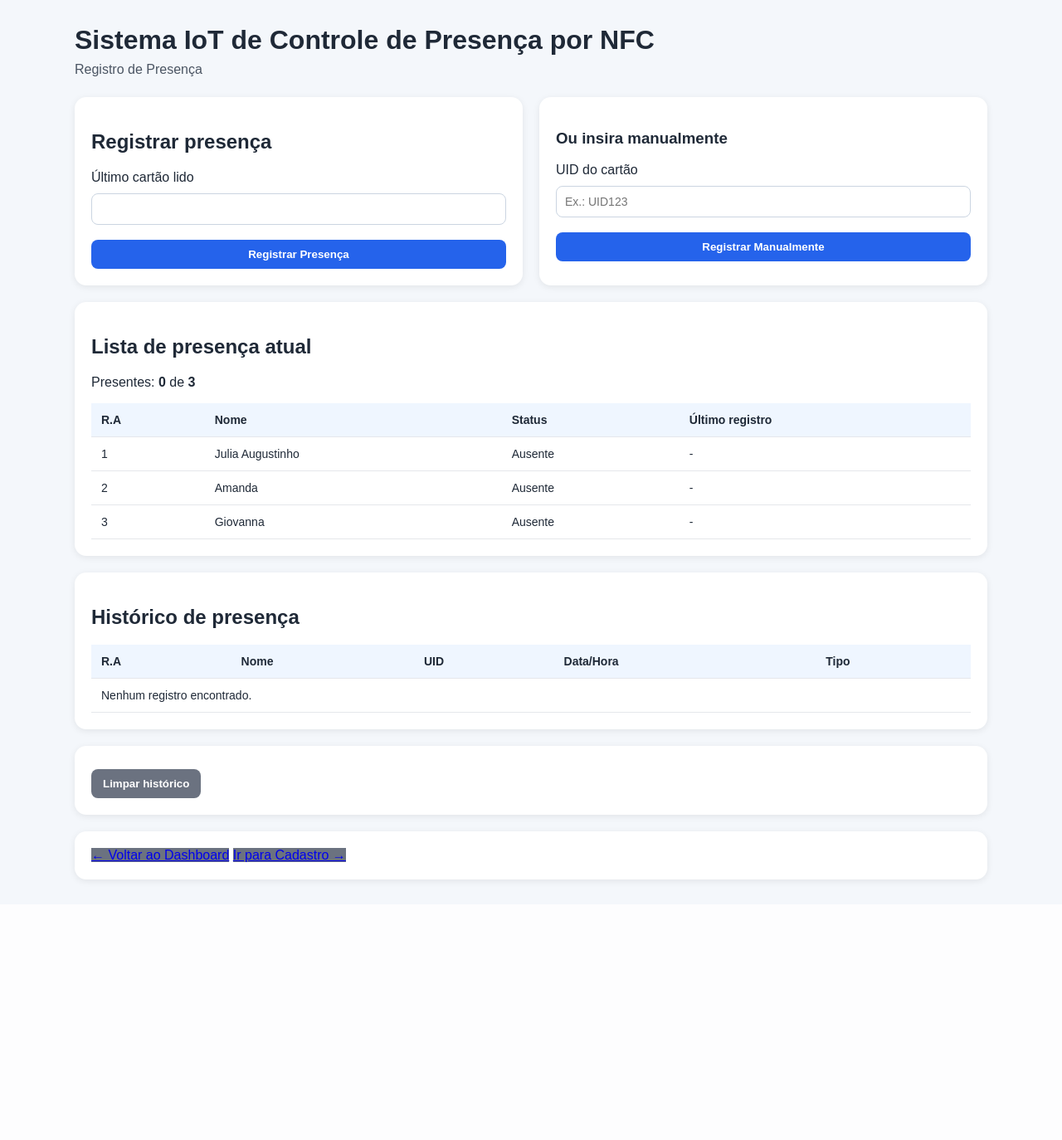
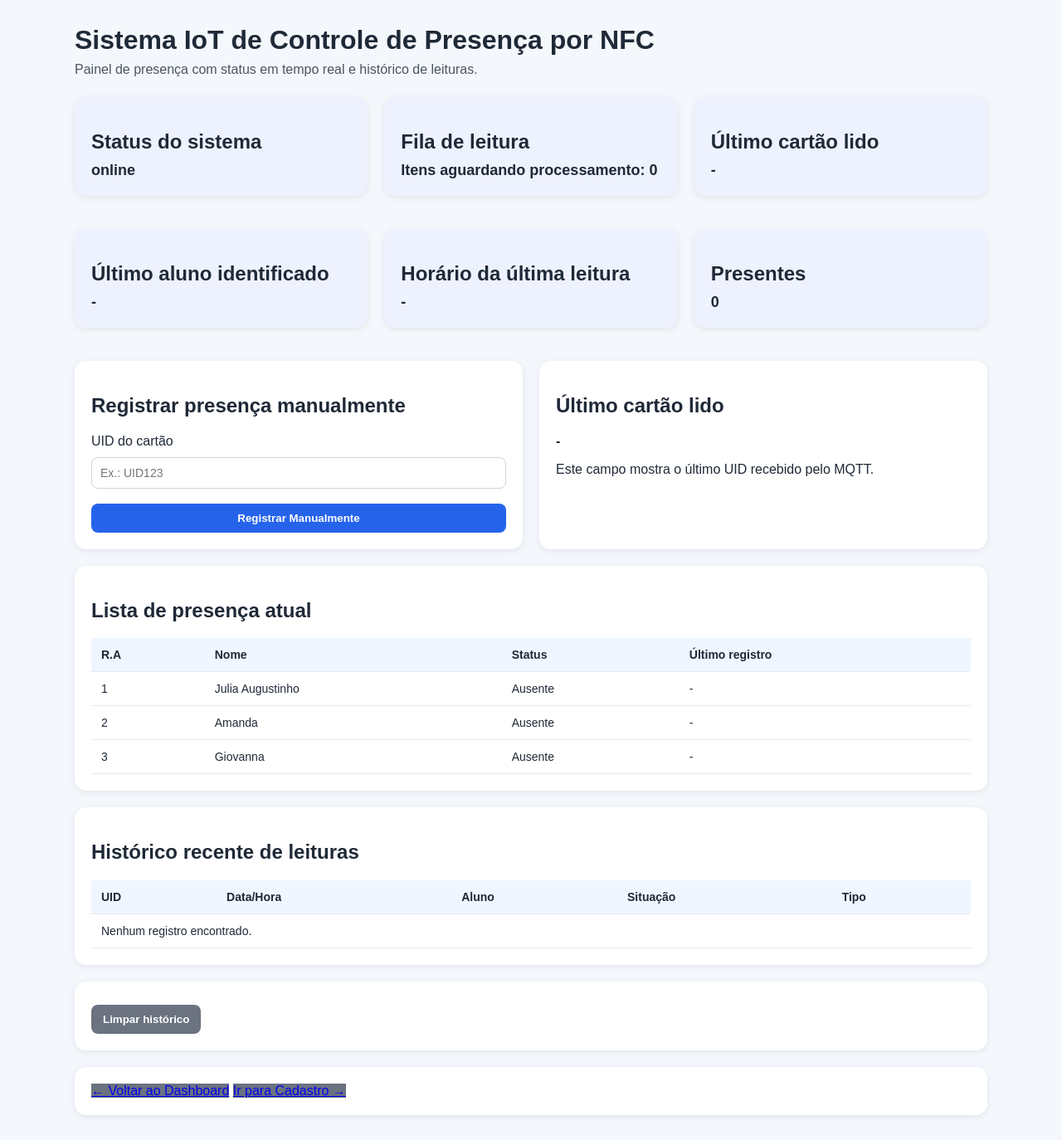
Before and after one commit to Isabelabigdataprofissional/Sistema-de-Controle-de-Presen-a-NFC-com-IoT, a Flask app: page /presenca in a window 1280 px wide. Shown: the whole page at 83% size. Before the commit the page ends 1066 px from the top, so only its background shows below. Run offline with Flask 3, Linux system fonts and the light colour scheme.

Commit message:
feat: atomatiza recebimento Id para presenca

```diff
--- a/app.py
+++ b/app.py
@@ -3,14 +3,34 @@ from __future__ import annotations
 from datetime import datetime
 from typing import Dict, List, Optional
 
-from flask import Flask, redirect, render_template, request, url_for
+from flask import Flask, redirect, render_template, request, url_for, jsonify
 
 import paho.mqtt.client as mqtt
 #import json
-from threading import Thread
+import time
+from queue import Queue, Empty
+from threading import Thread, Lock
 # import logging
 
 app = Flask(__name__)
+
+# ===== NOVA FUNCIONALIDADE: FILA DE PROCESSAMENTO NFC =====
+fila_uids: Queue[Dict[str, str]] = Queue()
+historico_leituras: List[Dict[str, str]] = []
+ultimo_evento_presenca: Dict[str, str] = {
+    "uid": "",
+    "id_aluno": "",
+    "nome": "",
+    "data_hora": "",
+    "situacao": "",
+    "tipo": "",
+}
+ultimo_uid_cadastro = ""
+ultimo_uid_presenca = ""
+ultimo_para_cadastro = True
+estado_lock = Lock()
+IGNORE_DUPLICATE_INTERVAL_SEGUNDOS = 5
+ultimas_leituras_por_uid: Dict[str, datetime] = {}
 
 
 # ... (seu código de alunos e registros continua igual)
@@ -19,53 +39,210 @@ app = Flask(__name__)
 # ---------------- CONFIGURAÇÃO MQTT ----------------
 MQTT_BROKER = "brw.net.br"
 MQTT_TOPIC = "aluno/id"
+MQTT_USERNAME = "brware"
+MQTT_PASSWORD = "SQRT(pi)!=314"
+
+# ===== ALTERAÇÃO: NORMALIZAÇÃO DE UID NFC =====
+def normalizar_uid(uid: str) -> str:
+    """Normaliza o UID para comparação e armazenamento uniforme."""
+    if not uid:
+        return ""
+
+    uid = uid.strip()
+    uid = uid.replace("-", " ")
+    uid = uid.replace(":", " ")
+    uid = uid.replace(".", " ")
+    uid = " ".join(uid.split())
+    return uid.upper()
+
 
 def ao_receber_mensagem(client, userdata, msg):
-# logger.debug(f"[MQTT] Topico: {msg.topic}, mensagem: {msg.payload.decode()}")
+    # logger.debug(f"[MQTT] Topico: {msg.topic}, mensagem: {msg.payload.decode()}")
 
-    global ultimo_uid_cadastro, ultimo_uid_presenca
+    global ultimo_uid_cadastro, ultimo_uid_presenca, ultimo_para_cadastro
 
     uid_recebido = msg.payload.decode().strip()
+    uid_recebido = normalizar_uid(uid_recebido)
 
-    # Alterna entre cadastro e presença para não conflitar
-    # Se o último foi para cadastro, o próximo vai para presença
-    global _ultimo_para_cadastro
-    if not hasattr(ao_receber_mensagem, '_ultimo_para_cadastro'):
-        ao_receber_mensagem._ultimo_para_cadastro = True
+    print(f"[MQTT] Mensagem recebida no tópico {msg.topic}: '{uid_recebido}'")
 
-    if ao_receber_mensagem._ultimo_para_cadastro:
-        ultimo_uid_cadastro = uid_recebido
-        ao_receber_mensagem._ultimo_para_cadastro = False
+    # Alterna entre cadastro e presença para preservar o fluxo atual do sistema.
+    # Essa alternância mantém o comportamento que já existia no projeto.
+    with estado_lock:
+        destino = "cadastro" if ultimo_para_cadastro else "presenca"
+        ultimo_para_cadastro = not ultimo_para_cadastro
+
+        if destino == "cadastro":
+            ultimo_uid_cadastro = uid_recebido
+        else:
+            ultimo_uid_presenca = uid_recebido
+
+    # Adiciona cada UID à fila para processamento sequencial.
+    fila_uids.put({
+        "uid": uid_recebido,
+        "destino": destino,
+        "recebido_em": datetime.now().strftime("%d/%m/%Y %H:%M:%S"),
+    })
+
+    print(f"[MQTT] UID enfileirado: '{uid_recebido}' - destino: {destino}")
+
+def on_connect(client, userdata, flags, rc):
+    """Callback executado quando o MQTT conectar com sucesso."""
+    if rc == 0:
+        print(f"[MQTT] Conectado ao broker {MQTT_BROKER} com sucesso")
+        client.subscribe(MQTT_TOPIC)
+        print(f"[MQTT] Inscrito no tópico: {MQTT_TOPIC}")
     else:
-        ultimo_uid_presenca = uid_recebido
-        ao_receber_mensagem._ultimo_para_cadastro = True
-    # aluno = buscar_aluno_por_uid(uid_recebido)
-    # tipo = definir_tipo_registro(aluno["id_aluno"]) if aluno else "erro"
+        print(f"[MQTT] Falha na conexão MQTT, código de retorno: {rc}")
 
-    # novo_registro = {
-    #     "id_aluno": aluno["id_aluno"] if aluno else "-",
-    #     "nome": aluno["nome"] if aluno else "Cartão não identificado",
-    #     "uid": uid_recebido,
-    #     "data_hora": datetime.now().strftime("%d/%m/%Y %H:%M:%S"),
-    #     "tipo": tipo,
-    # }
 
-    # registros.append(novo_registro)
-    # print(f"Registro adicionado para: {novo_registro['nome']}")
-    # print(f"Lista de chamada: {registros}")
+def on_disconnect(client, userdata, rc):
+    """Callback executado quando o MQTT se desconecta."""
+    print(f"[MQTT] Desconectado do broker {MQTT_BROKER} com código: {rc}")
+
 
 def iniciar_mqtt():
     cliente = mqtt.Client()
-    # cliente.username_pw_set("brware", "SQRT(pi)!=314") liberou o acesso anonimo
+    cliente.username_pw_set(MQTT_USERNAME, MQTT_PASSWORD)
+    cliente.on_connect = on_connect
+    cliente.on_disconnect = on_disconnect
     cliente.on_message = ao_receber_mensagem
-    cliente.connect(MQTT_BROKER, 1883)
-    if cliente.connect:
-        print('Conectado ao:', MQTT_BROKER)
+
+    try:
+        resultado = cliente.connect(MQTT_BROKER, 1883)
+        print(f"[MQTT] Tentando conectar ao broker {MQTT_BROKER}, retorno: {resultado}")
+    except Exception as exc:
+        print(f"[MQTT] Erro ao conectar no broker: {exc}")
+        return
+
+    cliente.loop_start()
+    print("[MQTT] Loop de rede MQTT iniciado")
+
+    # Mantém a thread viva enquanto o Flask roda.
+    while True:
+        try:
+            if not cliente.is_connected():
+                print("[MQTT] Conexão MQTT perdida, tentando reconectar...")
+                cliente.reconnect()
+            time.sleep(1)
+        except Exception as exc:
+            print(f"[MQTT] Erro no loop de reconexão: {exc}")
+            time.sleep(5)
+
+
+# ===== NOVA FUNCIONALIDADE: PROCESSADOR DE FILA =====
+
+def registrar_evento_historico(
+    uid: str,
+    destino: str,
+    situacao: str,
+    id_aluno: str,
+    nome: str,
+    tipo: str,
+) -> None:
+    """Registra cada leitura no histórico para rastreabilidade."""
+    print(f"[HISTORICO] UID='{uid}' destino='{destino}' situacao='{situacao}' id_aluno='{id_aluno}' nome='{nome}' tipo='{tipo}'")
+    historico_leituras.append(
+        {
+            "uid": uid,
+            "destino": destino,
+            "situacao": situacao,
+            "id_aluno": id_aluno,
+            "nome": nome,
+            "tipo": tipo,
+            "data_hora": datetime.now().strftime("%d/%m/%Y %H:%M:%S"),
+        }
+    )
+
+
+def processar_presenca(uid: str) -> None:
+    """Processa automaticamente a presença quando o UID chega na fila."""
+    agora = datetime.now()
+
+    with estado_lock:
+        ultimo_tempo = ultimas_leituras_por_uid.get(uid)
+        print(f"[PRESENCA] Verificando duplicidade para UID='{uid}'")
+        if ultimo_tempo and (agora - ultimo_tempo).total_seconds() < IGNORE_DUPLICATE_INTERVAL_SEGUNDOS:
+            print(f"[PRESENCA] Ignorado por duplicidade: UID='{uid}' ultimo_tempo='{ultimo_tempo}' agora='{agora}'")
+            registrar_evento_historico(
+                uid,
+                "presenca",
+                "Ignorado por duplicidade",
+                "-",
+                "Cartão repetido",
+                "ignorado",
+            )
+            return
+
+        ultimas_leituras_por_uid[uid] = agora
+        print(f"[PRESENCA] UID autorizado para processamento: '{uid}'")
+
+    aluno = buscar_aluno_por_uid(uid)
+    if aluno is not None:
+        tipo = definir_tipo_registro(aluno["id_aluno"])
+        novo_registro = {
+            "id_aluno": aluno["id_aluno"],
+            "nome": aluno["nome"],
+            "uid": uid,
+            "data_hora": agora.strftime("%d/%m/%Y %H:%M:%S"),
+            "tipo": tipo,
+        }
+        registros.append(novo_registro)
+        situacao = "Processado com sucesso"
+        id_aluno = aluno["id_aluno"]
+        nome = aluno["nome"]
     else:
-         print('NAO Conectado:')
-    cliente.subscribe(MQTT_TOPIC)
-    print('Inscrito no tópico: ', MQTT_TOPIC)
-    cliente.loop_forever()
+        novo_registro = {
+            "id_aluno": "-",
+            "nome": "Cartão não identificado",
+            "uid": uid,
+            "data_hora": agora.strftime("%d/%m/%Y %H:%M:%S"),
+            "tipo": "erro",
+        }
+        registros.append(novo_registro)
+        situacao = "Aluno não encontrado"
+        id_aluno = "-"
+        nome = "Cartão não identificado"
+        tipo = "erro"
+
+    registrar_evento_historico(uid, "presenca", situacao, id_aluno, nome, tipo)
+
+    with estado_lock:
+        ultimo_evento_presenca["uid"] = uid
+        ultimo_evento_presenca["id_aluno"] = id_aluno
+        ultimo_evento_presenca["nome"] = nome
+        ultimo_evento_presenca["data_hora"] = novo_registro["data_hora"]
+        ultimo_evento_presenca["situacao"] = situacao
+        ultimo_evento_presenca["tipo"] = tipo
+
+
+def processar_fila() -> None:
+    """Consume a fila de leituras MQTT e trata cada item de forma individual."""
+    while True:
+        try:
+            item = fila_uids.get(timeout=1)
+        except Empty:
+            continue
+
+        uid = item["uid"]
+        destino = item["destino"]
+        recebido_em = item["recebido_em"]
+        print(f"[FILA] Desenfileirando UID='{uid}' destino='{destino}' recebido_em='{recebido_em}'")
+
+        if destino == "cadastro":
+            registrar_evento_historico(
+                uid,
+                destino,
+                "Recebido para cadastro",
+                "-",
+                "Aguardando cadastro",
+                "cadastro",
+            )
+        else:
+            processar_presenca(uid)
+
+        fila_uids.task_done()
+
 
 # Base simulada de alunos
 alunos: List[Dict[str, str]] = [
@@ -76,15 +253,18 @@ alunos: List[Dict[str, str]] = [
 
 # Registros de presença
 registros: List[Dict[str, str]] = []
-ultimo_uid_cadastro = ""
-ultimo_uid_presenca = ""
 
 
 def buscar_aluno_por_uid(uid: str) -> Optional[Dict[str, str]]:
     """Busca um aluno pelo UID do cartão NFC."""
+    uid = normalizar_uid(uid)
+    print(f"[BUSCA_ALUNO] Iniciando busca para UID='{uid}'")
     for aluno in alunos:
+        print(f"[BUSCA_ALUNO] Comparando com aluno id_aluno='{aluno['id_aluno']}' uid_salvo='{aluno['id_nfc']}'")
         if aluno["id_nfc"] == uid:
+            print(f"[BUSCA_ALUNO] Aluno encontrado: id_aluno='{aluno['id_aluno']}' nome='{aluno['nome']}'")
             return aluno
+    print(f"[BUSCA_ALUNO] Nenhum aluno encontrado para UID='{uid}'")
     return None
 
 
@@ -158,12 +338,41 @@ def presenca_page():
     lista_presenca = calcular_lista_presenca()
     presentes = sum(1 for item in lista_presenca if item["status"] == "Presente")
 
+    with estado_lock:
+        historico_recente = historico_leituras[-10:]
+
     return render_template(
         "presenca.html",
         registros=registros,
         lista_presenca=lista_presenca,
         total_presentes=presentes,
         ultimo_uid_presenca=ultimo_uid_presenca,
+        historico_recente=historico_recente,
+    )
+
+@app.route("/status_presenca", methods=["GET"])
+def status_presenca():
+    """Retorna dados de presença para atualização automática da interface."""
+    lista_presenca = calcular_lista_presenca()
+    presentes = sum(1 for item in lista_presenca if item["status"] == "Presente")
+
+    with estado_lock:
+        historico_recente = historico_leituras[-10:]
+        ultimo_presenca = ultimo_evento_presenca.copy()
+        ultimo_uid = ultimo_uid_presenca
+        fila_tamanho = fila_uids.qsize()
+
+    return jsonify(
+        {
+            "status_sistema": "online",
+            "ultimo_cartao_lido": ultimo_uid,
+            "ultimo_aluno_identificado": ultimo_presenca.get("nome", "-"),
+            "horario_ultima_leitura": ultimo_presenca.get("data_hora", "-"),
+            "total_presentes": presentes,
+            "lista_presenca": lista_presenca,
+            "historico_recente": historico_recente,
+            "fila_tamanho": fila_tamanho,
+        }
     )
 
 @app.route("/cadastrar_aluno", methods=["POST"])
@@ -175,6 +384,8 @@ def cadastrar_aluno():
     id_nfc = request.form.get("id_nfc", "").strip()
 
     if id_aluno and nome and id_nfc:
+        id_nfc = normalizar_uid(id_nfc)
+
         # Evita duplicidade de UID
         if not any(aluno["id_nfc"] == id_nfc for aluno in alunos):
             alunos.append(
@@ -184,8 +395,16 @@ def cadastrar_aluno():
                     "id_nfc": id_nfc,
                 }
             )
+            print(f"[CADASTRO] Aluno cadastrado: id_aluno='{id_aluno}' nome='{nome}' id_nfc='{id_nfc}'")
+
+            # ===== ALTERAÇÃO: REGISTRO AUTOMÁTICO DE PRESENÇA APÓS CADASTRO =====
+            print(f"[CADASTRO] Registrando presença automaticamente para UID='{id_nfc}'")
+            processar_presenca(id_nfc)
+
             # Limpa o UID após cadastro
             ultimo_uid_cadastro = ""
+        else:
+            print(f"[CADASTRO] UID já cadastrado: '{id_nfc}'")
 
     return redirect(url_for("cadastro_page"))
 
@@ -195,6 +414,7 @@ def registrar_presenca():
     global ultimo_uid_presenca
 
     uid = request.form.get("uid", "").strip()
+    uid = normalizar_uid(uid)
 
     if not uid:
         return redirect(url_for("presenca_page"))
@@ -240,6 +460,11 @@ if __name__ == "__main__":
     #print("Servidor iniciando em http://127.0.0.1:5000")
     thread_mqtt = Thread(target=iniciar_mqtt, daemon=True)
     thread_mqtt.start()
+
+    # ===== NOVA FUNCIONALIDADE: PROCESSAMENTO ASSÍNCRONO DE FILA =====
+    thread_fila = Thread(target=processar_fila, daemon=True)
+    thread_fila.start()
+
     app.run(host="127.0.0.1", port=5000, debug=True, use_reloader=False)
     #iniciar_mqtt()
 
--- a/static/style.css
+++ b/static/style.css
@@ -68,6 +68,46 @@ button:hover {
     background: #6b7280;
 }
 
+.botao-principal {
+    display: inline-block;
+    padding: 12px 20px;
+    background: #2563eb;
+    color: white;
+    text-decoration: none;
+    border-radius: 8px;
+    transition: opacity 0.2s ease;
+}
+
+.botao-principal:hover {
+    opacity: 0.9;
+}
+
+.botao-presenca {
+    background: #16a34a;
+}
+
+.status-grid {
+    display: grid;
+    grid-template-columns: repeat(3, minmax(240px, 1fr));
+    gap: 20px;
+    margin-bottom: 20px;
+}
+
+.status-card {
+    background: #eef2ff;
+    color: #1f2937;
+}
+
+.status-card h2 {
+    margin-bottom: 10px;
+}
+
+.status-card p {
+    margin: 0;
+    font-size: 18px;
+    font-weight: 600;
+}
+
 table {
     width: 100%;
     border-collapse: collapse;
--- a/templates/presenca.html
+++ b/templates/presenca.html
@@ -11,35 +11,54 @@
 <body>
     <div class="container">
         <h1>Sistema IoT de Controle de Presença por NFC</h1>
-        <p class="subtitulo">Registro de Presença</p>
+        <p class="subtitulo">Painel de presença com status em tempo real e histórico de leituras.</p>
+
+        <div class="grid status-grid">
+            <section class="card status-card">
+                <h2>Status do sistema</h2>
+                <p id="statusSistema">Carregando...</p>
+            </section>
+            <section class="card status-card">
+                <h2>Fila de leitura</h2>
+                <p>Itens aguardando processamento: <strong id="filaTamanho">0</strong></p>
+            </section>
+            <section class="card status-card">
+                <h2>Último cartão lido</h2>
+                <p id="ultimoCartao">-</p>
+            </section>
+            <section class="card status-card">
+                <h2>Último aluno identificado</h2>
+                <p id="ultimoAluno">-</p>
+            </section>
+            <section class="card status-card">
+                <h2>Horário da última leitura</h2>
+                <p id="horarioUltimaLeitura">-</p>
+            </section>
+            <section class="card status-card">
+                <h2>Presentes</h2>
+                <p><strong id="presentesContador">0</strong></p>
+            </section>
+        </div>
 
         <div class="grid">
             <section class="card">
-                <h2>Registrar presença</h2>
+                <h2>Registrar presença manualmente</h2>
                 <form action="/registrar_presenca" method="post" class="formulario">
-
-                    <label>Último cartão lido</label>
-                    <input type="text" value="{{ ultimo_uid_presenca }}" readonly>
-                    <input type="hidden" name="uid" value="{{ ultimo_uid_presenca }}">
-
-                    <button type="submit">Registrar Presença</button>
+                    <label for="uid_manual">UID do cartão</label>
+                    <input type="text" id="uid_manual" name="uid" placeholder="Ex.: UID123">
+                    <button type="submit">Registrar Manualmente</button>
                 </form>
             </section>
 
             <section class="card">
-                <h3>Ou insira manualmente</h3>
-                <form action="/registrar_presenca" method="post" class="formulario">
-                    <label for="uid_manual">UID do cartão</label>
-                    <input type="text" id="uid_manual" name="uid" placeholder="Ex.: UID123">
-
-                    <button type="submit">Registrar Manualmente</button>
-                </form>
+                <h2>Último cartão lido</h2>
+                <p><strong id="ultimoCartaoLeitura">{{ ultimo_uid_presenca }}</strong></p>
+                <p>Este campo mostra o último UID recebido pelo MQTT.</p>
             </section>
         </div>
 
         <section class="card">
             <h2>Lista de presença atual</h2>
-            <p>Presentes: <strong>{{ total_presentes }}</strong> de <strong>{{ lista_presenca | length }}</strong></p>
             <table>
                 <thead>
                     <tr>
@@ -49,7 +68,7 @@
                         <th>Último registro</th>
                     </tr>
                 </thead>
-                <tbody>
+                <tbody id="listaPresencaBody">
                     {% for item in lista_presenca %}
                     <tr>
                         <td>{{ item.id_aluno }}</td>
@@ -63,31 +82,33 @@
         </section>
 
         <section class="card">
-            <h2>Histórico de presença</h2>
+            <h2>Histórico recente de leituras</h2>
             <table>
                 <thead>
                     <tr>
-                        <th>R.A</th>
-                        <th>Nome</th>
                         <th>UID</th>
                         <th>Data/Hora</th>
+                        <th>Aluno</th>
+                        <th>Situação</th>
                         <th>Tipo</th>
                     </tr>
                 </thead>
-                <tbody>
-                    {% for registro in registros|reverse %}
-                    <tr>
-                        <td>{{ registro.id_aluno }}</td>
-                        <td>{{ registro.nome }}</td>
-                        <td>{{ registro.uid }}</td>
-                        <td>{{ registro.data_hora }}</td>
-                        <td>{{ registro.tipo }}</td>
-                    </tr>
+                <tbody id="historicoBody">
+                    {% if historico_recente %}
+                        {% for item in historico_recente %}
+                        <tr>
+                            <td>{{ item.uid }}</td>
+                            <td>{{ item.data_hora }}</td>
+                            <td>{{ item.nome }}</td>
+                            <td>{{ item.situacao }}</td>
+                            <td>{{ item.tipo }}</td>
+                        </tr>
+                        {% endfor %}
                     {% else %}
                     <tr>
-                        <td colspan="5">Nenhum registro encontrado.</td>
+                        <td colspan="5">Carregando histórico...</td>
                     </tr>
-                    {% endfor %}
+                    {% endif %}
                 </tbody>
             </table>
         </section>
@@ -105,15 +126,82 @@
     </div>
 
     <script>
+        // Atualiza os dados de presença periodicamente usando fetch/AJAX.
+        async function atualizarPresenca() {
+            try {
+                const response = await fetch("{{ url_for('status_presenca') }}");
+                if (!response.ok) {
+                    console.error('Falha ao buscar status de presença');
+                    return;
+                }
+
+                const data = await response.json();
+
+                document.getElementById('statusSistema').textContent = data.status_sistema;
+                document.getElementById('ultimoCartao').textContent = data.ultimo_cartao_lido || '-';
+                document.getElementById('ultimoAluno').textContent = data.ultimo_aluno_identificado || '-';
+                document.getElementById('horarioUltimaLeitura').textContent = data.horario_ultima_leitura || '-';
+                document.getElementById('presentesContador').textContent = data.total_presentes;
+                document.getElementById('filaTamanho').textContent = data.fila_tamanho;
+                document.getElementById('ultimoCartaoLeitura').textContent = data.ultimo_cartao_lido || '-';
+
+                atualizarTabela(
+                    'listaPresencaBody',
+                    data.lista_presenca,
+                    ['id_aluno', 'nome', 'status', 'ultima_hora']
+                );
+
+                atualizarTabela(
+                    'historicoBody',
+                    data.historico_recente,
+                    ['uid', 'data_hora', 'nome', 'situacao', 'tipo']
+                );
+            } catch (error) {
+                console.error('Erro ao atualizar presença:', error);
+            }
+        }
+
+        function atualizarTabela(tbodyId, dados, colunas) {
+            const corpo = document.getElementById(tbodyId);
+            if (!corpo) {
+                return;
+            }
+
+            corpo.innerHTML = '';
+
+            if (!dados || dados.length === 0) {
+                const linha = document.createElement('tr');
+                const coluna = document.createElement('td');
+                coluna.colSpan = colunas.length;
+                coluna.textContent = 'Nenhum registro encontrado.';
+                linha.appendChild(coluna);
+                corpo.appendChild(linha);
+                return;
+            }
+
+            for (const item of dados) {
+                const linha = document.createElement('tr');
+                for (const coluna of colunas) {
+                    const celula = document.createElement('td');
+                    celula.textContent = item[coluna] || '-';
+                    linha.appendChild(celula);
+                }
+                corpo.appendChild(linha);
+            }
+        }
+
         document.addEventListener('DOMContentLoaded', function () {
-            const presencaForm = document.querySelector('form[action="/registrar_presenca"]');
-            if (presencaForm) {
-                presencaForm.addEventListener('keydown', function (event) {
+            atualizarPresenca();
+            setInterval(atualizarPresenca, 3000);
+
+            const forms = document.querySelectorAll('form');
+            forms.forEach(function (form) {
+                form.addEventListener('keydown', function (event) {
                     if (event.key === 'Enter' && event.target.tagName === 'INPUT' && event.target.type === 'text') {
                         event.preventDefault();
                     }
                 });
-            }
+            });
         });
     </script>
 </body>
```
Also changed, not shown: templates/index.html (+7 -54 lines).
